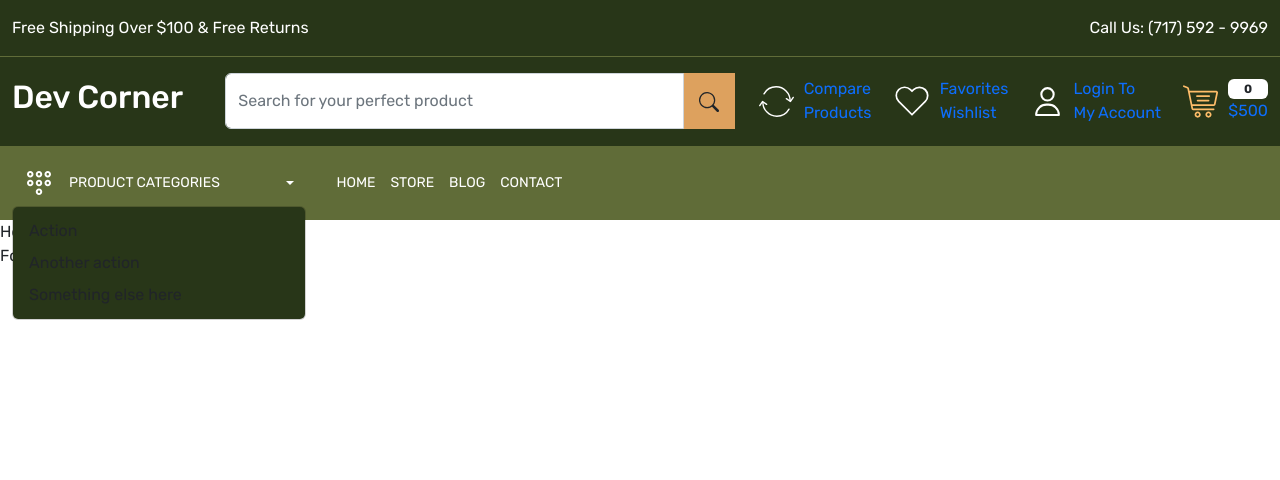
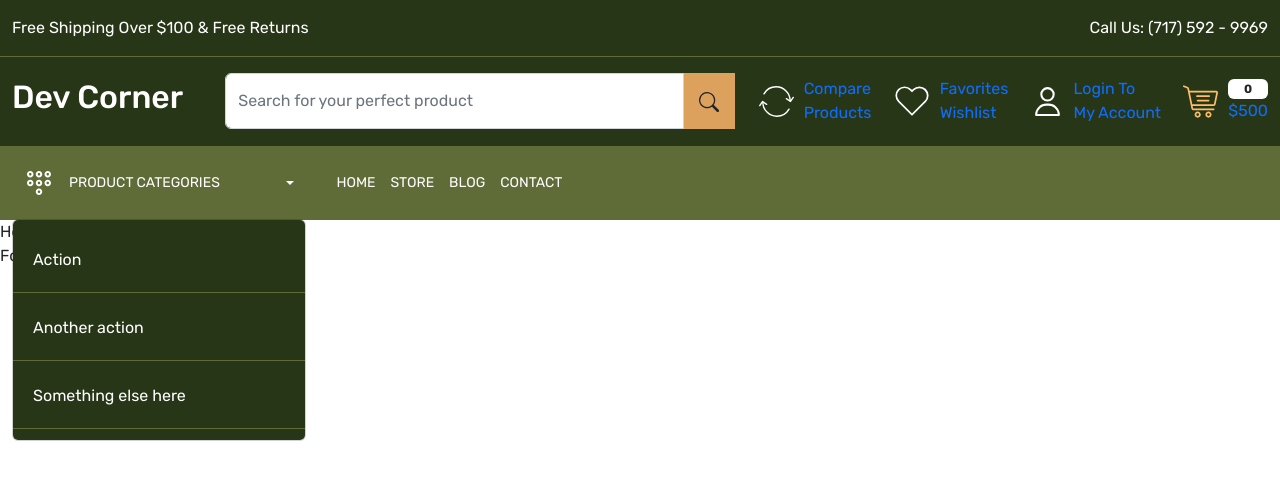
Before and after one commit to jonrob08/SwiftShop, a React (Create React App) app in the folder swiftshop/: page / in a window 1280 px wide. Both pictures are taken after a click on the button "PRODUCT CATEGORIES". Shown: the top 480 px of the page. Built offline with nearby package versions, Linux system fonts and the light colour scheme; a web font is replaced by a local one.

Commit message:
chore: completed and styled each level of the top header for now

```diff
--- a/swiftshop/src/App.css
+++ b/swiftshop/src/App.css
@@ -81,4 +81,16 @@ a {
 .header-bottom .dropdown-menu {
   background-color: var(--color-primary);
   width: 100%;
+  transform: translate3d(0px, 57px, 0px) !important;
 }
+
+.header-bottom .dropdown-item {
+  padding: 20px;
+  margin-bottom: 3px;
+  border-bottom: 1px solid var(--color-secondary);
+}
+
+.header-bottom .dropdown-item:hover {
+  background-color: var(--color-secondary);
+  color: var(--color-quinary) !important;
+}
--- a/swiftshop/src/components/Header.js
+++ b/swiftshop/src/components/Header.js
@@ -100,9 +100,9 @@ const Header = () => {
                     </span>
                   </button>
                   <ul className="dropdown-menu" aria-labelledby="dropdownMenuButton1">
-                    <li><a className="dropdown-item" href="#">Action</a></li>
-                    <li><a className="dropdown-item" href="#">Another action</a></li>
-                    <li><a className="dropdown-item" href="#">Something else here</a></li>
+                    <li><Link className="dropdown-item text-white" to="#">Action</Link></li>
+                    <li><Link className="dropdown-item text-white" to="#">Another action</Link></li>
+                    <li><Link className="dropdown-item text-white" to="#">Something else here</Link></li>
                   </ul>
                 </div>
               </div>
```
